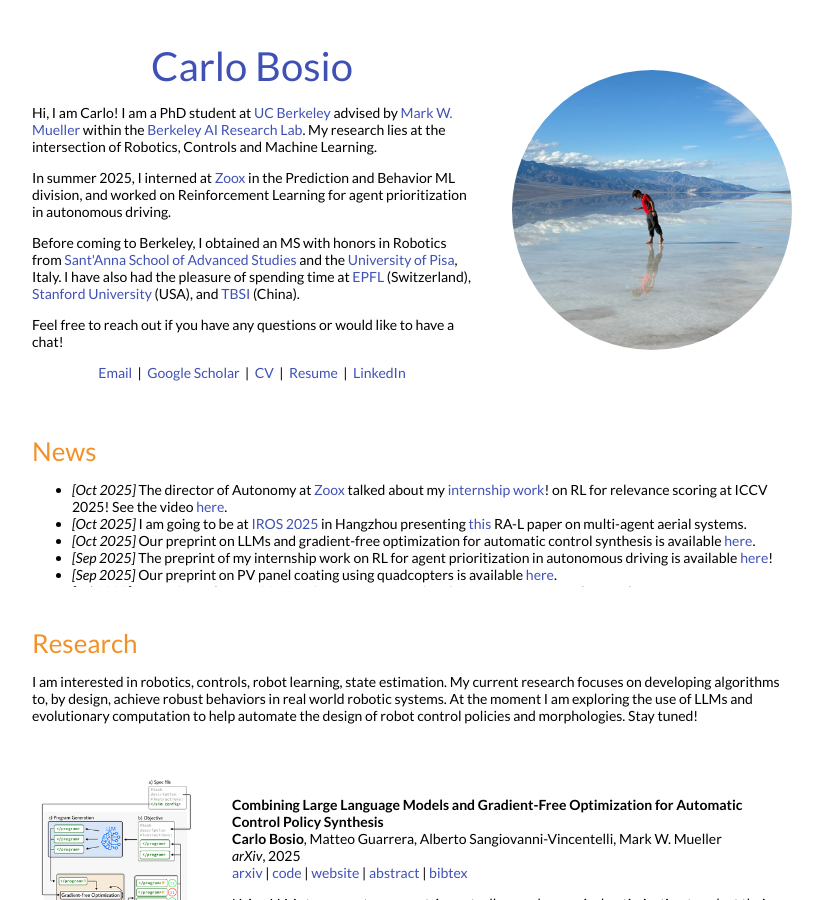
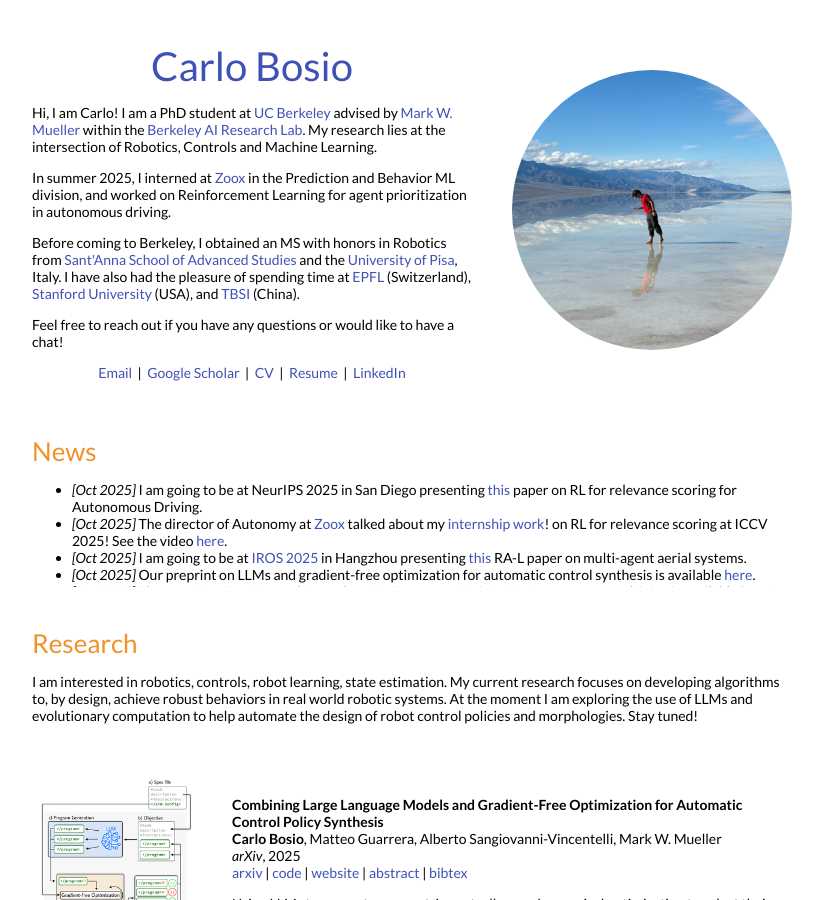
Before and after one commit to carlobosio/carlobosio.github.io, a Jekyll site: the page built from _posts/2025-10-1-colmo.markdown, in a window 1280 px wide and 900 px high. Shown: the whole window, without its empty margins (228-1051 px from the left). Built offline with Jekyll 4.4.1, drawn with Linux system fonts in a browser that asks for light colours.

Commit message:
neurips news

```diff
--- a/_layouts/default.html
+++ b/_layouts/default.html
@@ -76,6 +76,7 @@
               <h2 style="color:#f09228">News</h2>
               <div style="height:120px;padding:0%;width:100%;border:0px;overflow:auto;vertical-align:middle">
                 <ul class = "list">
+                  <li><em>[Oct 2025]</em> I am going to be at NeurIPS 2025 in San Diego presenting <a href="https://arxiv.org/abs/2509.19789">this</a> paper on RL for relevance scoring for Autonomous Driving.</li>
                   <li><em>[Oct 2025]</em> The director of Autonomy at <a href="https://zoox.com/">Zoox</a> talked about my <a href="https://arxiv.org/abs/2509.19789">internship work</a>! on RL for relevance scoring at ICCV 2025! See the video <a href="https://www.youtube.com/watch?t=1508&v=kmbRXEE6jsc&feature=youtu.be">here</a>.</li>
                   <li><em>[Oct 2025]</em> I am going to be at <a href="https://www.iros25.org/">IROS 2025</a> in Hangzhou presenting <a href="https://ieeexplore.ieee.org/abstract/document/10909202">this</a> RA-L paper on multi-agent aerial systems.</li>
                   <li><em>[Oct 2025]</em> Our preprint on LLMs and gradient-free optimization for automatic control synthesis is available <a href="https://arxiv.org/abs/2510.00373">here</a>.</li>
```
